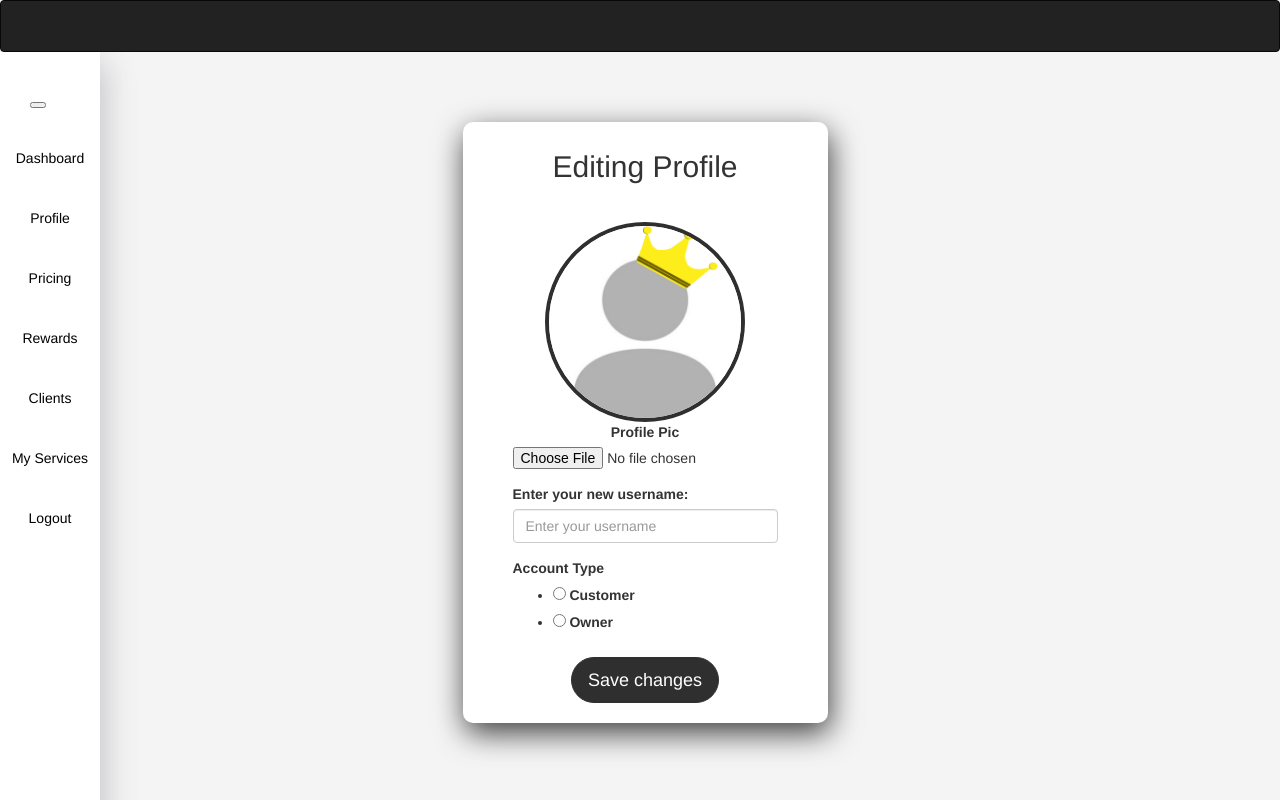
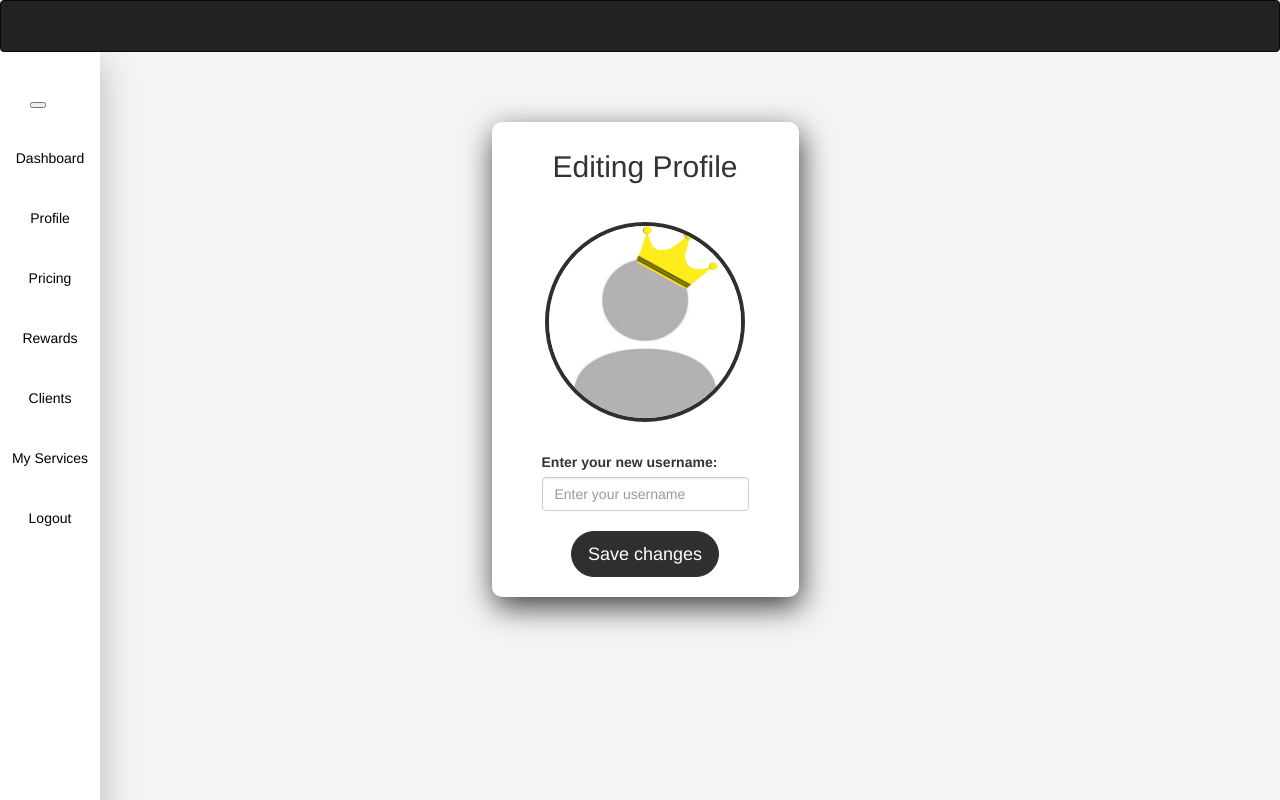
Before and after one commit to dudebot05/CS-480-680-Rewards_and_scheduling, a Flask app: page /editprofilesettings in a window 1280 px wide. Run offline with Flask 3, Linux system fonts and the light colour scheme; parts of the project's set-up code (start-up, migrations or seed data) failed here and were passed over; some libraries are stand-ins or nearby versions.

Commit message:
Updated Profile Page and Edit Profile Page
Updated so that only username can be changed, but the actual username isn't being updated for some reason. In either case, the main profile card should be more in line with what our accounts actually use now.

```diff
--- a/app/routes/dashboard.py
+++ b/app/routes/dashboard.py
@@ -53,19 +53,16 @@ def rewards():
 @main.route('/profilesettings', methods=['GET', 'POST'])
 def profilesettings():
     username=current_user.username
-    account='Customer'
     if current_user.is_client():
         account='Owner'
-    return render_template('profilesettings.html', username=username, account=account)
+    return render_template('profilesettings.html', username=username)
 
 @main.route('/editprofilesettings', methods=['GET', 'POST'])
 def editprofilesettings():
     user = current_user
-    account='Customer'
     form = EditForm()
     if form.validate_on_submit():
         user.username=form.username.data
-        account=form.account_type.data
         db.session.commit()
         flash('Profile changes saved.')
         return redirect(url_for('main.profilesettings'))
--- a/app/static/css/profilesettings.css
+++ b/app/static/css/profilesettings.css
@@ -116,6 +116,7 @@ padding-left: 20px;
   }
 
 .card-title {
+  font-family: 'Playfair Display', serif;
   line-height: 3;
   font-size: 30px;
 }
--- a/app/static/edit.py
+++ b/app/static/edit.py
@@ -1,12 +1,9 @@
 from flask_wtf import FlaskForm
-from wtforms import StringField, RadioField, FileField, SubmitField, ValidationError, IntegerField, SelectField
+from wtforms import StringField, SubmitField
 from wtforms.validators import DataRequired, Length, Regexp
-from flask_wtf.file import FileAllowed, FileRequired
 
 class EditForm(FlaskForm):
     username = StringField('Enter your new username: ', validators=[DataRequired(), Length(1, 64),
         Regexp('^[A-Za-z][A-Za-z0-9_.]*$', 0,
             'Usernames must have only letters, numbers, dots or underscores')])
-    account_type = RadioField('Account Type', choices=[('Customer'),('Owner')])
-    profile_pic = FileField(validators=[FileRequired(), FileAllowed(['jpg','png'], 'Only .jpg or .png')])
     submit = SubmitField('Save changes')
--- a/app/templates/editprofilesettings.html
+++ b/app/templates/editprofilesettings.html
@@ -20,21 +20,11 @@
         <form method="POST" action="" enctype="multipart/form-data">
             {{ form.hidden_tag() }}
             <h5 class="card-title">Editing Profile</h5>
-        <!-- Profile Picture -->
-        <img class="card-img-top" src="{{ url_for('static', filename='images/DefaultProfile.png') }}" alt="Profile Picture">
-        <div class="form-group form-file">
-            {{ form.profile_pic.label(class="form-control-label") }}
-            {{ form.profile_pic() }}
-        </div>
+            <img class="card-img" src="{{ url_for('static', filename='images/DefaultProfile.png') }}" alt="Profile Picture">
         <!-- Username -->
-            <div class="form-group text-left">
+            <div class="form-group text-left" style="padding-top: 30px;">
                 {{ form.username.label(class="form-control-label") }}
                 {{ form.username(class="form-control", placeholder="Enter your username") }}
-            </div>
-        <!-- Account Type -->
-            <div class="form-group form-radio text-left">
-                {{ form.account_type.label(class="form-radio-label") }}
-                {{ form.account_type(class="form-radio-input") }}
             </div>
         <!-- Submit Button -->
             <button type="submit" class="btn btn-primary btn-lg savebutton">
--- a/app/templates/profilesettings.html
+++ b/app/templates/profilesettings.html
@@ -21,7 +21,6 @@
       <div class="card-body text-center">
         <img class="card-img-top" src="{{ url_for('static', filename='images/DefaultProfile.png') }}" alt="Profile Picture">
         <h5 class="card-title">{{ username }}</h5>
-        <p class="card-text">Profile type: {{ account }}</p>
         <a href="{{ url_for('main.myservices') }}" class="btn btn-primary editbutton">Services<br></a>
         <div class="row">
           <a href="{{ url_for('main.editprofilesettings') }}" class="btn btn-primary btn-lg editbutton">Edit profile</a>
```
